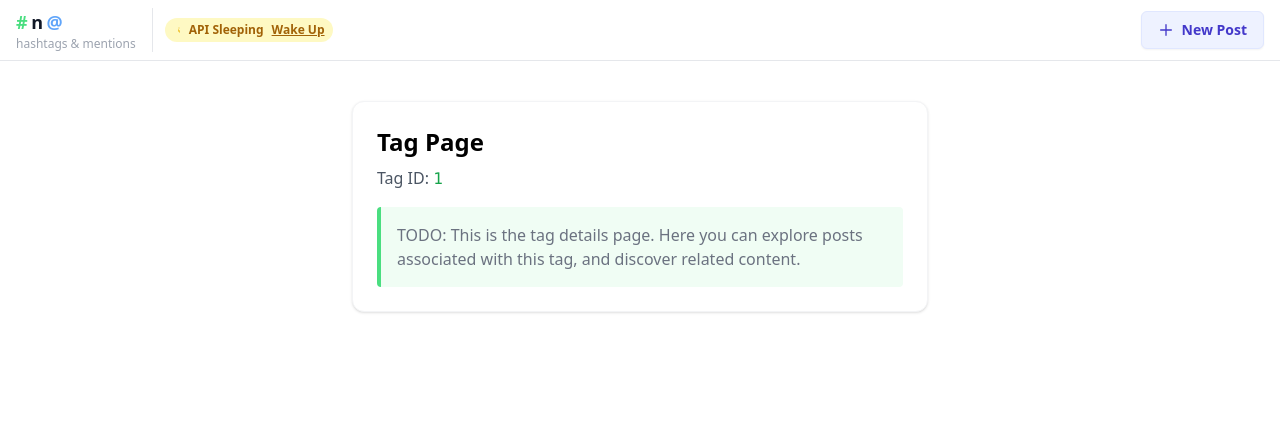
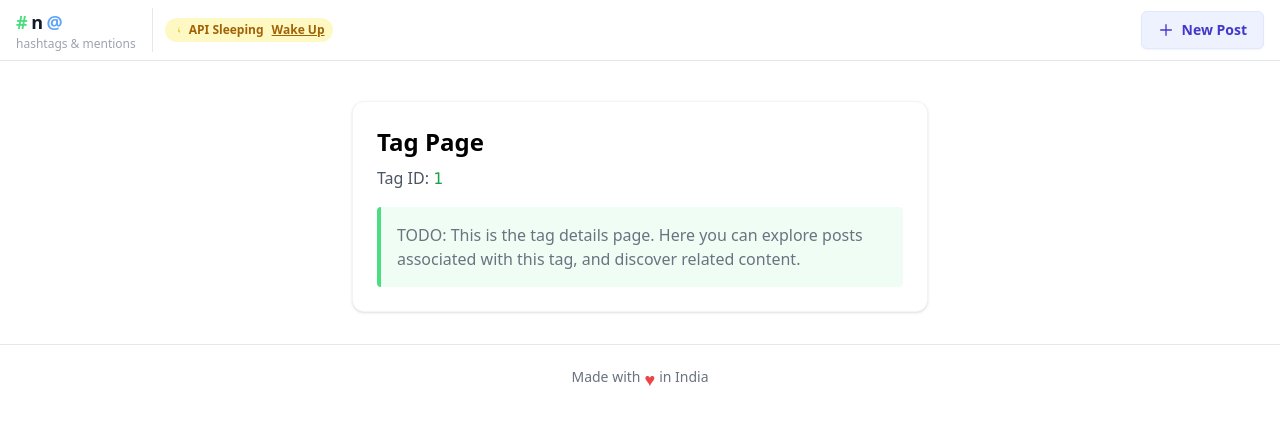
Before and after one commit to gauravadhikari1997/hashtags-and-mentions-in-react, a React (Vite) app: page /tag/1 in a window 1280 px wide. Shown: the top 422 px of the page. Built offline with nearby package versions, Linux system fonts and the light colour scheme; no server answers.

Commit message:
feat: footer

```diff
--- a/src/App.jsx
+++ b/src/App.jsx
@@ -1,6 +1,13 @@
 import { BrowserRouter, Route, Routes } from "react-router-dom";
 
-import { Header, NewPost, Posts, TagPage, UserPage } from "./components";
+import {
+  Header,
+  NewPost,
+  Posts,
+  TagPage,
+  UserPage,
+  Footer,
+} from "./components";
 
 function App() {
   return (
@@ -19,6 +26,7 @@ function App() {
         <Route path="/user/:id" element={<UserPage />} />
         <Route path="/tag/:id" element={<TagPage />} />
       </Routes>
+      <Footer />
     </BrowserRouter>
   );
 }
--- /dev/null
+++ b/src/components/Footer.jsx
@@ -0,0 +1,18 @@
+const Footer = () => (
+  <footer className="w-full py-4 bg-white border-t border-gray-200 flex flex-col items-center mt-8">
+    <span className="text-gray-500 text-sm flex items-center gap-1">
+      Made with{" "}
+      <a
+        href="https://gauravadhikari.com"
+        target="_blank"
+        rel="noopener noreferrer"
+        className="mt-1 text-blue-600 text-sm font-medium"
+      >
+        <span className="text-red-500 text-lg">♥</span>
+      </a>{" "}
+      in India
+    </span>
+  </footer>
+);
+
+export default Footer;
--- a/src/components/index.js
+++ b/src/components/index.js
@@ -5,3 +5,4 @@ export { default as NewPost } from "./NewPost";
 export { default as Posts } from "./Posts";
 export { default as UserPage } from "./UserPage";
 export { default as TagPage } from "./TagPage";
+export { default as Footer } from "./Footer";
```
